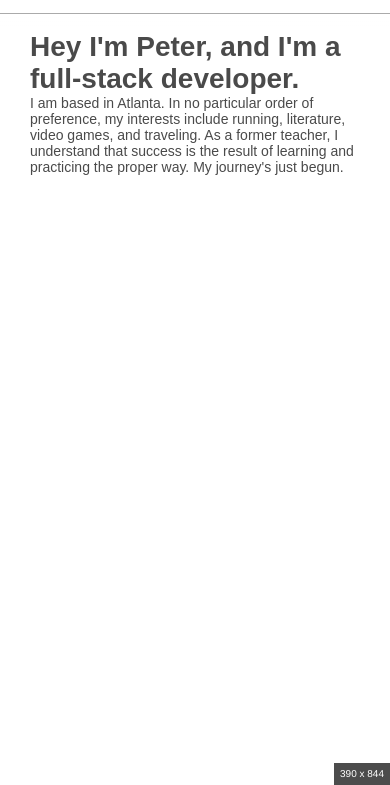
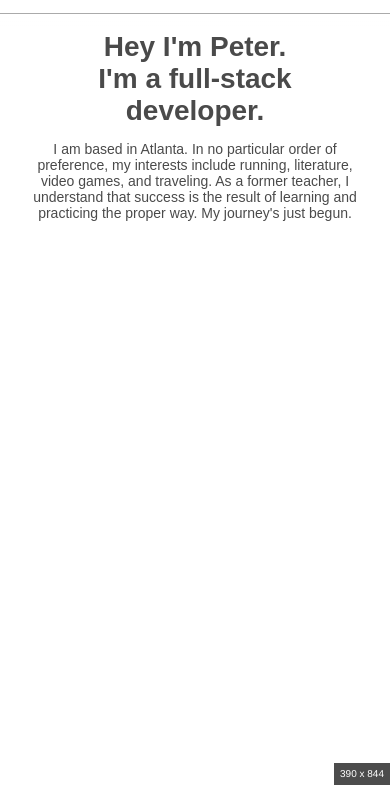
Before and after one commit to pcyu/portfolio, a website: page public/index.html in a window 390 px wide. Shown: the part 59-844 px from the top of the page. Drawn offline with nearby package versions, Linux system fonts and the light colour scheme.

Commit message:
implementing responsive grid design along with section padding

```diff
--- a/public/index.html
+++ b/public/index.html
@@ -33,7 +33,11 @@
     </div>
     <div class="y-grid">
       <section class="intro">
-        <h1>Hey I'm Peter, and I'm a full-stack developer.</h1>
+        <h1>Hey I'm Peter.</h1>
+        <h1>I'm a full-stack developer.</h1>
+      </section>
+
+      <section class ="bio">
         <p>I am based in Atlanta.  In no particular order of preference, my interests include running, literature, video games, and traveling.  As a former teacher, I understand that success is the result of learning and practicing the proper way.  My journey's just begun.</p>
       </section>
     </div>
--- a/src/css/_base.scss
+++ b/src/css/_base.scss
@@ -50,3 +50,11 @@ img {
 p + p {
   margin-top: 12px;
 }
+
+//------------------------------------------------------------------------------
+//  Section
+//------------------------------------------------------------------------------
+
+section {
+  padding-bottom: 1em;
+}
--- a/src/css/_modules.scss
+++ b/src/css/_modules.scss
@@ -84,10 +84,6 @@
   cursor: pointer;
   left: 5%;
   position: relative;
-  &:hover {
-    color: #404046;
-    text-decoration: underline;
-  }
 }
 
 //------------------------------------------------------------------------------
--- a/src/css/_zasu.scss
+++ b/src/css/_zasu.scss
@@ -1,3 +1,9 @@
 .intro {
   grid-column-start: 2;
+  text-align: center;
 }
+
+.bio {
+  grid-column-start: 2;
+  text-align: center;
+}
```
Also changed, not shown: public/style.css.
